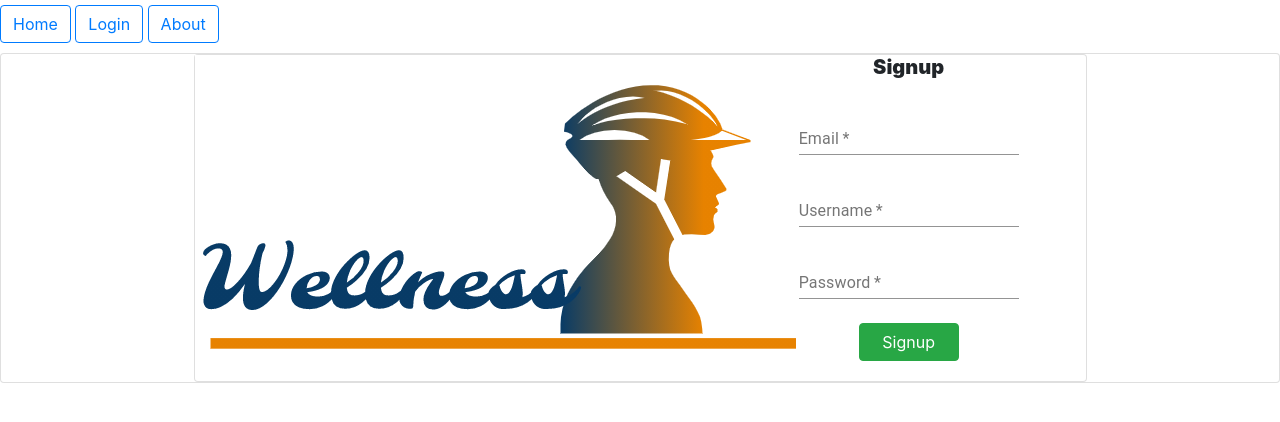
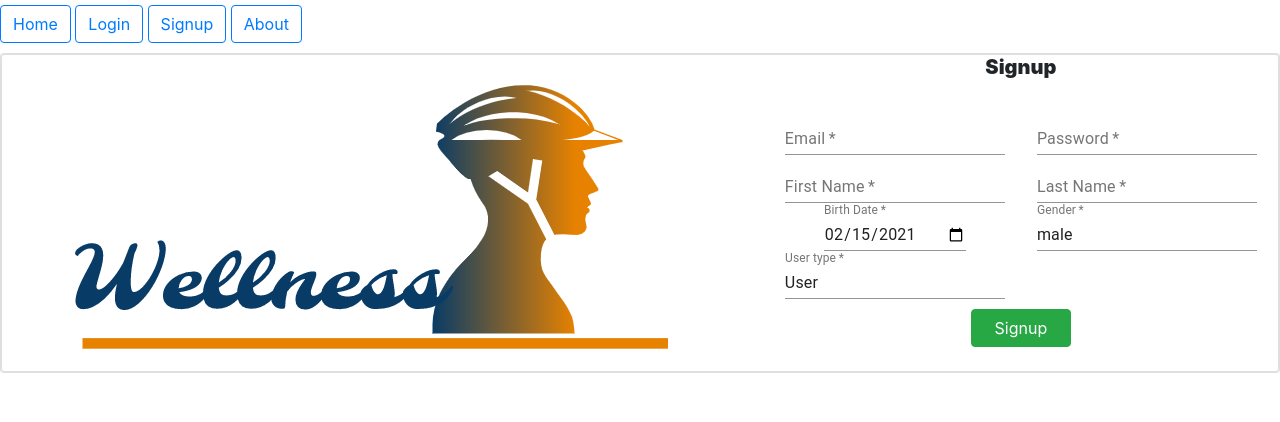
Before and after one commit to lucasforbes/Wellness-Tracking-Application, a React (Create React App) app in the folder ui/: page /signup in a window 1280 px wide. Shown: the top 422 px of the page. Built offline with nearby package versions, Linux system fonts and the light colour scheme.

Commit message:
Signup Page connection to backend

```diff
--- a/ui/package.json
+++ b/ui/package.json
@@ -7,6 +7,7 @@
     "@testing-library/jest-dom": "^5.11.9",
     "@testing-library/react": "^11.2.5",
     "@testing-library/user-event": "^12.7.1",
+    "axios": "^0.21.1",
     "bootstrap": "^4.6.0",
     "react": "^17.0.1",
     "react-bootstrap": "^1.4.3",
--- a/ui/src/components/Nav.js
+++ b/ui/src/components/Nav.js
@@ -14,7 +14,12 @@ export default function navigation(){
 
                 <Button variant="outline-primary" > <Link to={"/login"}> Login </Link> </Button> {''}
 
+                <Button variant="outline-primary" > <Link to={"/signup"}> Signup </Link> </Button> {''}
+
+
                 <Button variant="outline-primary"> <Link to={"/about"}> About </Link> </Button> {''}
+
+
 
             </div>
 
--- a/ui/src/components/registeration/login.js
+++ b/ui/src/components/registeration/login.js
@@ -1,5 +1,5 @@
 import React,{useState,useEffect} from 'react';
-
+import axios from "axios";
 import {Card,Button} from 'react-bootstrap';
 import {TextField} from '@material-ui/core/';
 
@@ -25,8 +25,17 @@ export default function Login(props){
 
     const onLogin=()=>{
 
+        axios.post('http://localhost:27017/login',{
+            User: "vishal",
+            Pass: password
+        })
+            .then((res)=>{
 
-    }
+             }).catch((err)=>{
+
+             })
+
+        }
 
 
 
@@ -83,7 +92,7 @@ export default function Login(props){
 
                                     <Button style={{width:'100px'}} type="button" variant="success" onClick={()=>{
                                         onLogin()
-                                    }}> Signup </Button>
+                                    }}> Login </Button>
 
                                     <br/>
                                     <br/>
--- a/ui/src/components/registeration/signup.js
+++ b/ui/src/components/registeration/signup.js
@@ -2,15 +2,20 @@ import React,{useState,useEffect} from 'react';
 
 import {Card,Button} from 'react-bootstrap';
 import {TextField} from '@material-ui/core/';
-
+import axios from "axios";
 import validator from 'validator';
 
 export default function Signup(props){
 
 
-    const [username,setUsername] = useState();
-    const [password,setPassword] = useState();
-    const [email,setEmail] = useState();
+    const [email,setEmail] = useState("");
+    const [password,setPassword] = useState("");
+    const [firstName,setFirstName] = useState("");
+    const [lastName,setLastName] = useState("");
+    // const [age,setAge] = useState(18);
+    const [birthDate,setBirthDate] = useState(new Date().toISOString().split("T")[0]);
+    const [gender,setGender] = useState("male");
+    const [userType,setUserType] = useState("User");
 
     const [isLoggedIn,setisLoggedIn] = useState(false);
 
@@ -18,7 +23,7 @@ export default function Signup(props){
         if ( localStorage.getItem('userName') )
         {
             setisLoggedIn(true)
-            setUsername(localStorage.getItem('userName'))
+            // setUsername(localStorage.getItem('userName'))
             props.history.push('/about')
         }
     })
@@ -26,6 +31,25 @@ export default function Signup(props){
     const onSignup=()=>{
 
         if (validator.isEmail(email)) {
+
+            axios.post('http://localhost:8080/addUser',{
+                'password':password,
+                'email': email,
+                'firstName':firstName,
+                'lastName':lastName,
+                'birthday': birthDate,
+                'userType':userType,
+                'gender': gender
+                })
+                .then(function (response) {
+                    // handle success
+                    console.log(response);
+                })
+                .catch(function (error) {
+                    // handle error
+                    console.log(error);
+                })
+
 
         } else {
             alert("Invalid Email")
@@ -41,7 +65,7 @@ export default function Signup(props){
 
                 <center>
 
-                    <div class='card' style={{alignItems:'center'}}>
+                    <div className='card' style={{alignItems:'center'}}>
 
 
 
@@ -59,6 +83,9 @@ export default function Signup(props){
 
                                   <Card.Body>
 
+                                      <div className={"row"}>
+
+                                          <div className={"col-md-6"}>
                                               <TextField
                                                   required
                                                   style={{backgroundColor: 'white !important'}}
@@ -69,23 +96,10 @@ export default function Signup(props){
                                                   value={email}
                                                   onChange={(e)=>setEmail(e.target.value)}
                                               />
+                                          </div>
 
-                                      <br/>
-                                      <br/>
 
-                                      <TextField
-                                          required
-                                          style={{background:'white !important'}}
-                                          color={"secondary"}
-                                          label="Username"
-                                          // variant="filled"
-                                          value={username}
-                                          onChange={(e)=>setUsername(e.target.value)}
-                                      />
-
-                                      <br/>
-                                      <br/>
-
+                                          <div className={"col-md-6"}>
                                               <TextField
                                                   required
                                                   style={{background:'white !important'}}
@@ -97,13 +111,107 @@ export default function Signup(props){
                                                   onChange={(e)=>setPassword(e.target.value)}
 
                                               />
+                                          </div>
 
-                                      <br/>
-                                      <br/>
+                                          <div className={"col-md-6"}>
+                                              <TextField
+                                                  required
+                                                  style={{backgroundColor: 'white !important'}}
+                                                  color={"secondary"}
+                                                  label="First Name"
+                                                  id={"firstName"}
+                                                  // variant="filled"
+                                                  value={firstName}
+                                                  onChange={(e)=>setFirstName(e.target.value)}
+                                              />
+                                          </div>
+
+
+                                          <div className={"col-md-6"}>
+                                              <TextField
+                                                  required
+                                                  style={{background:'white !important'}}
+                                                  color={"secondary"}
+                                                  label="Last Name"
+                                                  // variant="filled"
+                                                  type={"text"}
+                                                  value={lastName}
+                                                  onChange={(e)=>setLastName(e.target.value)}
+
+                                              />
+                                          </div>
+
+
+                                          <div className={"col-md-6"}>
+                                              <TextField
+                                                  required
+                                                  style={{backgroundColor: 'white !important'}}
+                                                  color={"secondary"}
+                                                  label="Birth Date"
+                                                  id={"birthdate"}
+                                                  type={"date"}
+                                                  // variant="filled"
+                                                  value={birthDate}
+                                                  onChange={(e)=>setBirthDate(e.target.value)}
+                                              />
+                                          </div>
+
+
+                                          {/*<div className={"col-md-6"}>*/}
+                                          {/*    <TextField*/}
+                                          {/*        required*/}
+                                          {/*        style={{background:'white !important'}}*/}
+                                          {/*        color={"secondary"}*/}
+                                          {/*        label="Age"*/}
+                                          {/*        // variant="filled"*/}
+                                          {/*        type={"number"}*/}
+                                          {/*        value={age}*/}
+                                          {/*        onChange={(e)=>setAge(e.target.value)}*/}
+
+                                          {/*    />*/}
+                                          {/*</div>*/}
+
+                                          <div className={"col-md-6"}>
+                                              <TextField
+                                                  required
+                                                  style={{backgroundColor: 'white !important'}}
+                                                  color={"secondary"}
+                                                  label="Gender"
+                                                  id={"gender"}
+                                                  // variant="filled"
+                                                  value={gender}
+                                                  onChange={(e)=>setGender(e.target.value)}
+                                              />
+                                          </div>
+
+
+                                          <div className={"col-md-6"}>
+                                              <TextField
+                                                  required
+                                                  style={{background:'white !important'}}
+                                                  color={"secondary"}
+                                                  label="User type"
+                                                  // variant="filled"
+                                                  type={"text"}
+                                                  value={userType}
+                                                  onChange={(e)=>setUserType(e.target.value)}
+
+                                              />
+                                          </div>
+
+
+                                          <div className={"col-md-12"} style={{paddingTop:'10px'}}>
+
+
 
                                           <Button style={{width:'100px'}} type="button" variant="success" onClick={()=>{
                                               onSignup()
                                           }}> Signup </Button>
+
+                                        </div>
+
+
+                                      </div>
 
                                   </Card.Body>
                               </div>
```
Also changed, not shown: 2 other files (tests, documents, lock files or other folders). Lines whose indentation alone changed are shown as unchanged.
